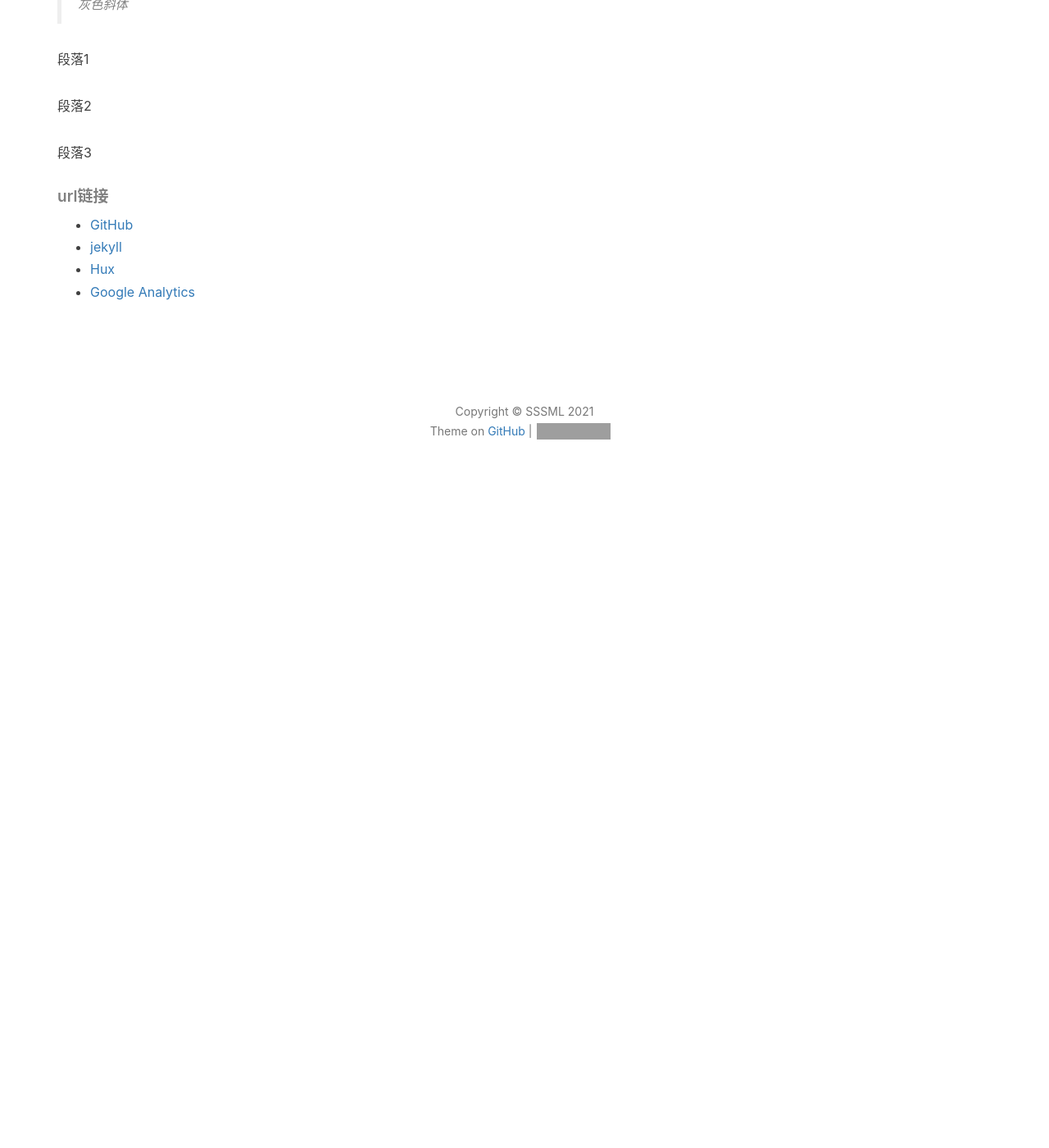
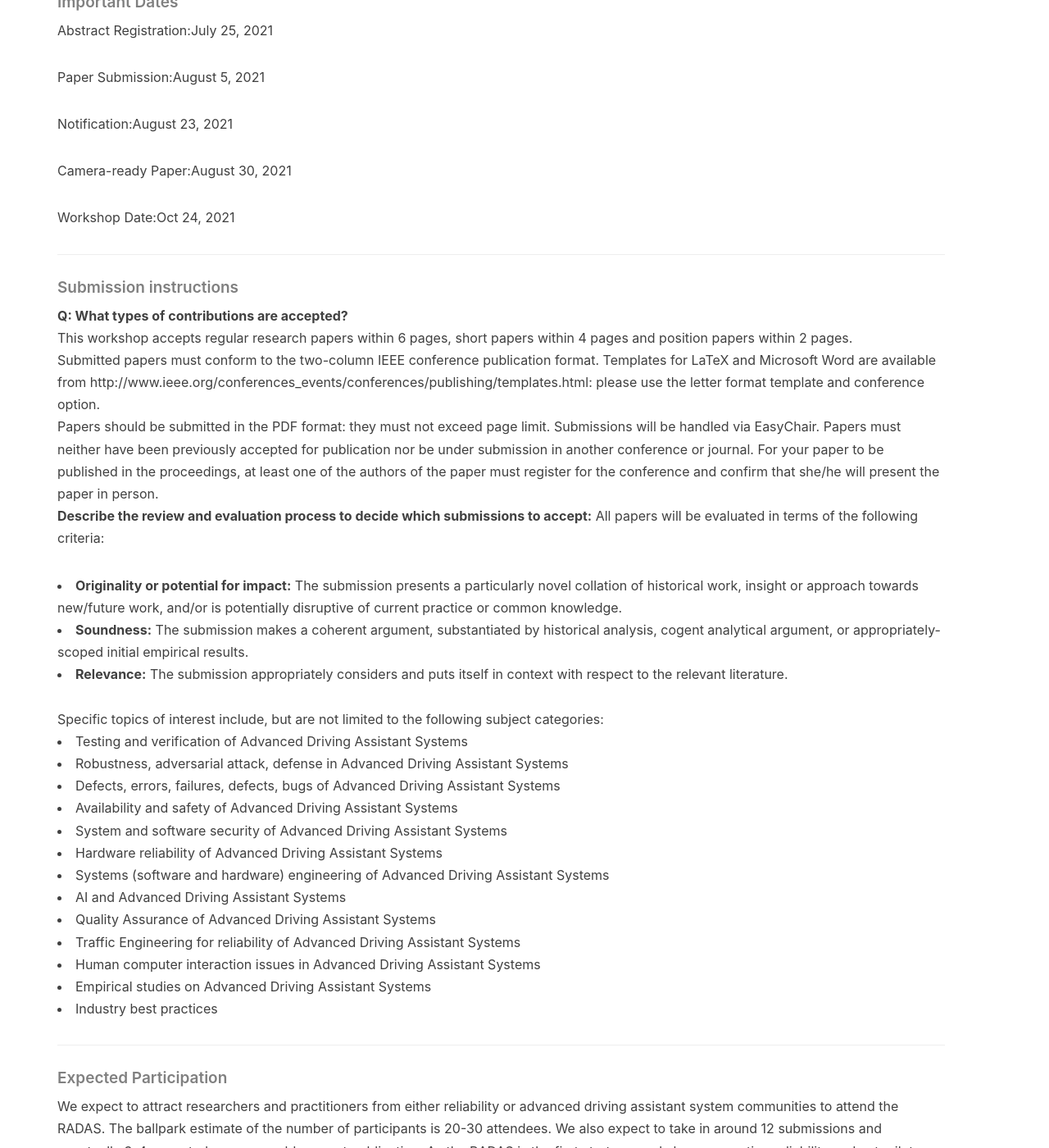
Before and after one commit to Gahory/SSSML2021, a Jekyll site: the page built from Call for Papers.html, in a window 1280 px wide and 1400 px high, scrolled down 484 px. Shown: the whole window at 82% size. Built offline with Jekyll 4.4.1, drawn with Linux system fonts in a browser that asks for light colours; nearby versions of some CDN libraries; comment, search, counter and statistics services are not loaded; before the commit the page ends 1114 px from its top, so only the background shows below that; some of the changed text lies outside the part shown; grey boxes are pictures that could not be loaded.

Commit message:
Update Call for Papers.html

```diff
--- a/Call for Papers.html
+++ b/Call for Papers.html
@@ -7,23 +7,42 @@
 
 <div class="zh post-container">
 
-    <!--copied from markdown -->
-    <blockquote><p>灰色斜体</p></blockquote>
+    <h5>Important Dates</h5>
+    <p>Abstract Registration:July 25, 2021</p>
+    <p>Paper Submission:August 5, 2021</p>
+    <p>Notification:August 23, 2021</p>
+    <p>Camera-ready Paper:August 30, 2021</p>
+    <p>Workshop Date:Oct 24, 2021</p>
 
-    <p>段落1</p>
+    <hr/>
+    <h5>Submission instructions</h5>
+    <p>
+        <b>Q: What types of contributions are accepted?</b>
+        <br/>This workshop accepts regular research papers within 6 pages, short papers within 4 pages and position papers within 2 pages.
+        <br/>Submitted papers must conform to the two-column IEEE conference publication format. Templates for LaTeX and Microsoft Word are available from http://www.ieee.org/conferences_events/conferences/publishing/templates.html: please use the letter format template and conference option.
+        <br/>Papers should be submitted in the PDF format: they must not exceed page limit. Submissions will be handled via EasyChair. Papers must neither have been previously accepted for publication nor be under submission in another conference or journal. For your paper to be published in the proceedings, at least one of the authors of the paper must register for the conference and confirm that she/he will present the paper in person.
+        <br/><b>Describe the review and evaluation process to decide which submissions to accept:</b> All papers will be evaluated in terms of the following criteria:
+        <li><b>Originality or potential for impact:</b> The submission presents a particularly novel collation of historical work, insight or approach towards new/future work, and/or is potentially disruptive of current practice or common knowledge.</li>
+        <li><b>Soundness:</b> The submission makes a coherent argument, substantiated by historical analysis, cogent analytical argument, or appropriately-scoped initial empirical results.</li>
+        <li><b>Relevance:</b> The submission appropriately considers and puts itself in context with respect to the relevant literature.</li>
+        <br/>Specific topics of interest include, but are not limited to the following subject categories:
+        <li>Testing and verification of Advanced Driving Assistant Systems</li>
+        <li>Robustness, adversarial attack, defense in Advanced Driving Assistant Systems</li>
+        <li>Defects, errors, failures, defects, bugs of Advanced Driving Assistant Systems</li>
+        <li>Availability and safety of Advanced Driving Assistant Systems</li>
+        <li>System and software security of Advanced Driving Assistant Systems</li>
+        <li>Hardware reliability of Advanced Driving Assistant Systems</li>
+        <li>Systems (software and hardware) engineering of Advanced Driving Assistant Systems</li>
+        <li>AI and Advanced Driving Assistant Systems</li>
+        <li>Quality Assurance of Advanced Driving Assistant Systems</li>
+        <li>Traffic Engineering for reliability of Advanced Driving Assistant Systems</li>
+        <li>Human computer interaction issues in Advanced Driving Assistant Systems</li>
+        <li>Empirical studies on Advanced Driving Assistant Systems</li>
+        <li>Industry best practices</li>
+    </p>
 
-    <p>段落2</p>
+    <hr/>
+    <h5>Expected Participation</h5>
+    <p>We expect to attract researchers and practitioners from either reliability or advanced driving assistant system communities to attend the RADAS. The ballpark estimate of the number of participants is 20-30 attendees. We also expect to take in around 12 submissions and eventually 3-4 accepted papers would warrant publication. As the RADAS is the first start-up workshop connecting reliability and autopilot techniques, we hope that the fairly competitive acceptance rate would facilitate high-quality submissions, to eventually build up the workshop to be the home of crossover areas of reliability and advanced driving assistant system.</p>
 
-    <p>段落3</p>
-
-    <p></p>
-
-    <h5>url链接</h5>
-
-    <ul>
-        <li><a href="https://github.com">GitHub</a></li>
-        <li><a href="http://jekyll.com.cn/">jekyll</a></li>
-        <li><a href="http://huangxuan.me/">Hux</a></li>
-        <li><a href="https://analytics.google.com/analytics">Google Analytics</a></li>
-    </ul>
 </div>
```
